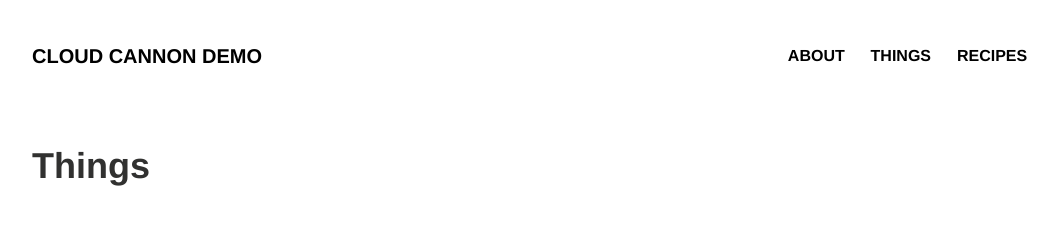
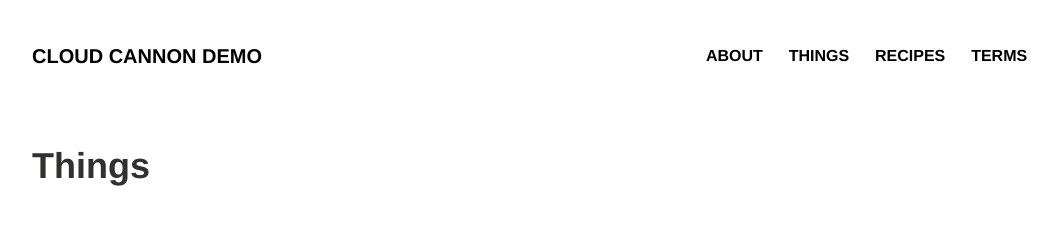
Before and after one commit to schinery/cloudcannon-jekyll-demo, a Jekyll site: the page built from _pages/things.md, in a window 1280 px wide. Shown: the top 238 px of the page, without its empty margins (64-1122 px from the left). Built offline with Jekyll 4.4.1, drawn with Linux system fonts in a browser that asks for light colours.

Commit message:
Updated '/_data/navigation.yml' via CloudCannon

```diff
--- a/_data/navigation.yml
+++ b/_data/navigation.yml
@@ -1,10 +1,8 @@
-# Site navigation links
-
 - title: About
   url: /about
-
 - title: Things
   url: /things
-
 - title: Recipes
   url: /recipes
+- title: Terms
+  url: /terms
```
